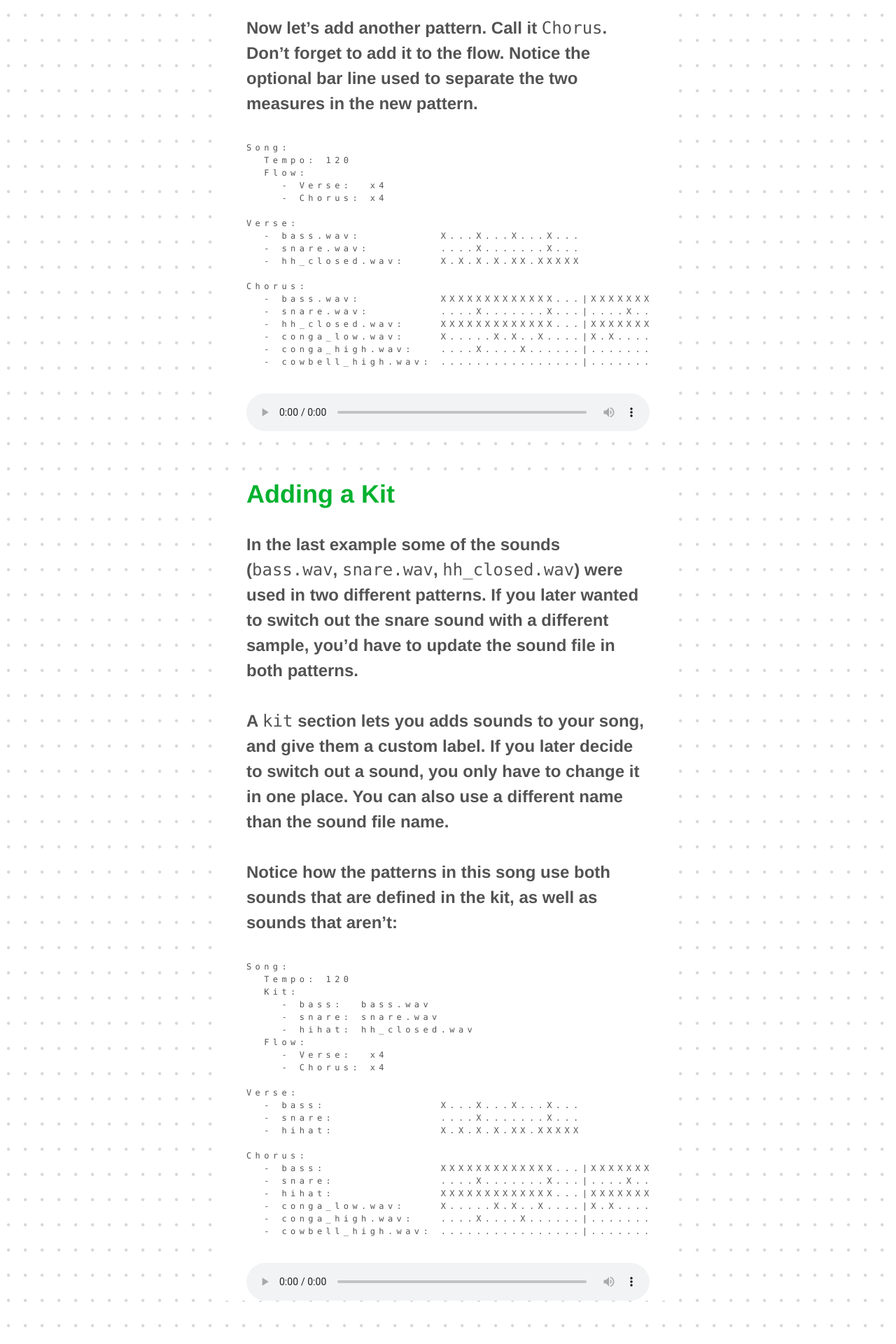
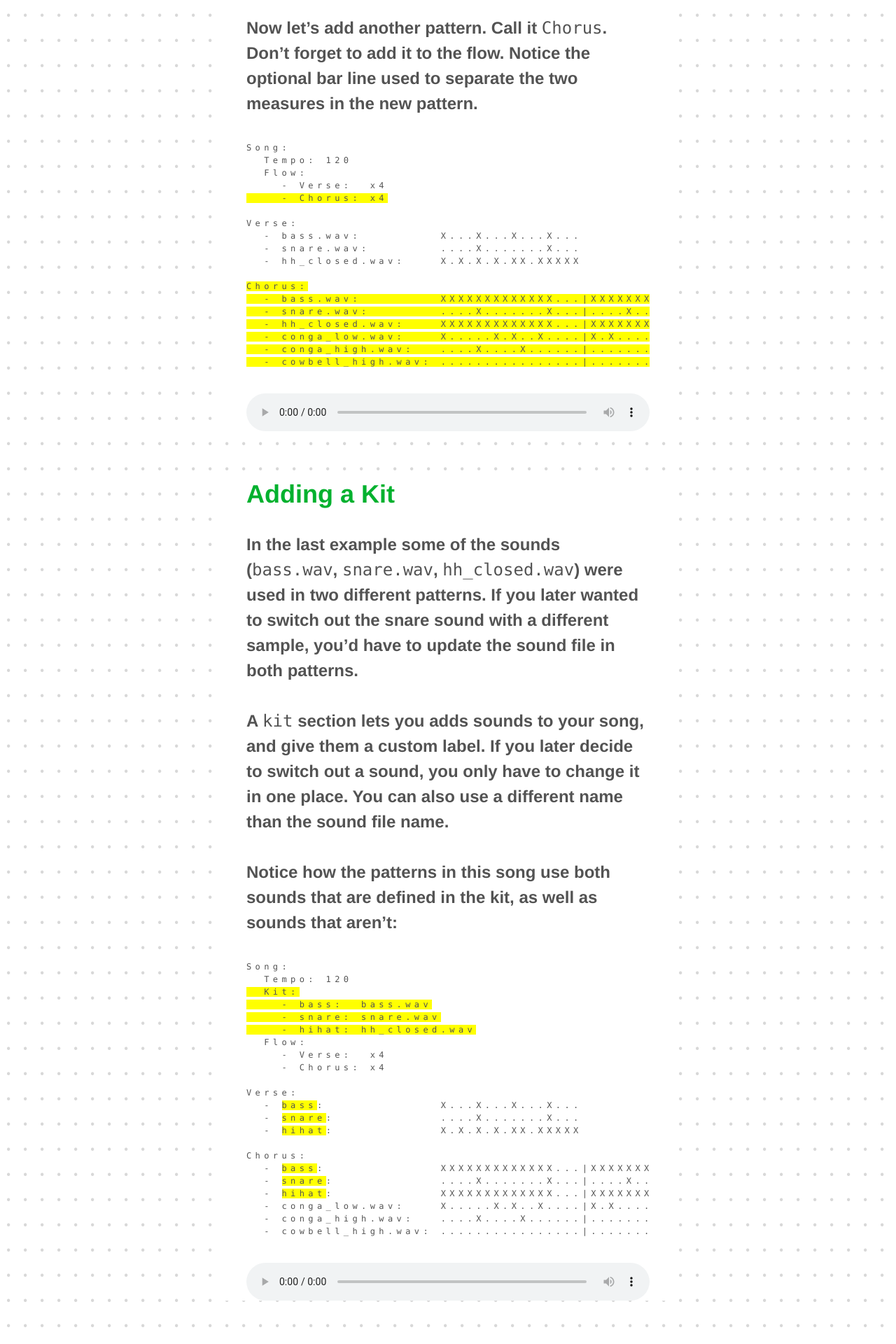
Before and after one commit to jstrait/beats, a PHP site: page /tutorial in a window 1280 px wide. Shown: the part 3560-5480 px from the top of the page at 70% size. Run offline with PHP 8.4, Linux system fonts and the light colour scheme.

Commit message:
Highlighting the difference between each example on the tutorial page

```diff
--- a/web/beats.css
+++ b/web/beats.css
@@ -177,3 +177,7 @@ h2#strategy-guide {
   font-style: italic;
   color: #ccc;
 }
+
+.difference {
+  background: yellow;
+}
--- a/web/tutorial.php
+++ b/web/tutorial.php
@@ -25,7 +25,7 @@ Verse:
   <h2>Changing the Tempo</h2>
   <p>By default, your song will play at 120 beats per minute. You can also specify your own tempo in the song header. This will play faster:</p>
   <p><pre><code>Song:
-  Tempo: 200
+<span class="difference">  Tempo: 200</span>
   Flow:
     - Verse
 
@@ -36,7 +36,7 @@ Verse:
   <p><audio class="tutorial" src="/media/tutorial_2_fast.wav" controls>Your browser can't play this audio file.</audio></p>
   <p>And this will play more slowly:</p>
   <p><pre><code>Song:
-  Tempo: 60
+<span class="difference">  Tempo: 60</span>
   Flow:
     - Verse
 
@@ -56,8 +56,8 @@ Verse:
 
 Verse:
   - bass.wav:       X...X...X...X...
-  - snare.wav:      ....X.......X...
-  - hh_closed.wav:  X.X.X.X.XX.XXXXX
+<span class="difference">  - snare.wav:      ....X.......X...
+  - hh_closed.wav:  X.X.X.X.XX.XXXXX</span>
 
 </code></pre></p>
   <p><audio class="tutorial" src="/media/tutorial_3.wav" controls>Your browser can't play this audio file.</audio></p>
@@ -68,7 +68,7 @@ Verse:
   <p><pre><code>Song:
   Tempo: 120
   Flow:
-    - Verse:  x4
+    - Verse<span class="difference">:  x4</span>
 
 Verse:
   - bass.wav:       X...X...X...X...
@@ -85,20 +85,20 @@ Verse:
   Tempo: 120
   Flow:
     - Verse:  x4
-    - Chorus: x4
+<span class="difference">    - Chorus: x4</span>
 
 Verse:
   - bass.wav:         X...X...X...X...
   - snare.wav:        ....X.......X...
   - hh_closed.wav:    X.X.X.X.XX.XXXXX
 
-Chorus:
+<span class="difference">Chorus:
   - bass.wav:         XXXXXXXXXXXXX...|XXXXXXXXXXXXX...
   - snare.wav:        ....X.......X...|....X.......X...
   - hh_closed.wav:    XXXXXXXXXXXXX...|XXXXXXXXXXXXX...
   - conga_low.wav:    X.....X.X..X....|X.X....XX.X.....
   - conga_high.wav:   ....X....X......|................
-  - cowbell_high.wav: ................|..............X.</code></pre></p>
+  - cowbell_high.wav: ................|..............X.</span></code></pre></p>
   <p><audio class="tutorial" src="/media/tutorial_5.wav" controls>Your browser can't play this audio file.</audio></p>
   </div>
   <div class="content-box">
@@ -108,23 +108,23 @@ Chorus:
   <p>Notice how the patterns in this song use both sounds that are defined in the kit, as well as sounds that aren&#8217;t:</p>
   <p><pre><code>Song:
   Tempo: 120
-  Kit:
+<span class="difference">  Kit:
     - bass:  bass.wav
     - snare: snare.wav
-    - hihat: hh_closed.wav
+    - hihat: hh_closed.wav</span>
   Flow:
     - Verse:  x4
     - Chorus: x4
 
 Verse:
-  - bass:             X...X...X...X...
-  - snare:            ....X.......X...
-  - hihat:            X.X.X.X.XX.XXXXX
+  - <span class="difference">bass</span>:             X...X...X...X...
+  - <span class="difference">snare</span>:            ....X.......X...
+  - <span class="difference">hihat</span>:            X.X.X.X.XX.XXXXX
 
 Chorus:
-  - bass:             XXXXXXXXXXXXX...|XXXXXXXXXXXXX...
-  - snare:            ....X.......X...|....X.......X...
-  - hihat:            XXXXXXXXXXXXX...|XXXXXXXXXXXXX...
+  - <span class="difference">bass</span>:             XXXXXXXXXXXXX...|XXXXXXXXXXXXX...
+  - <span class="difference">snare</span>:            ....X.......X...|....X.......X...
+  - <span class="difference">hihat</span>:            XXXXXXXXXXXXX...|XXXXXXXXXXXXX...
   - conga_low.wav:    X.....X.X..X....|X.X....XX.X.....
   - conga_high.wav:   ....X....X......|................
   - cowbell_high.wav: ................|..............X.</code></pre></p>
@@ -143,7 +143,7 @@ Chorus:
   Flow:
     - Verse:  x4
     - Chorus: x4
-  Swing: 8
+<span class="difference">  Swing: 8</span>
 
 Verse:
   - bass:             X...X...X...X...
```
